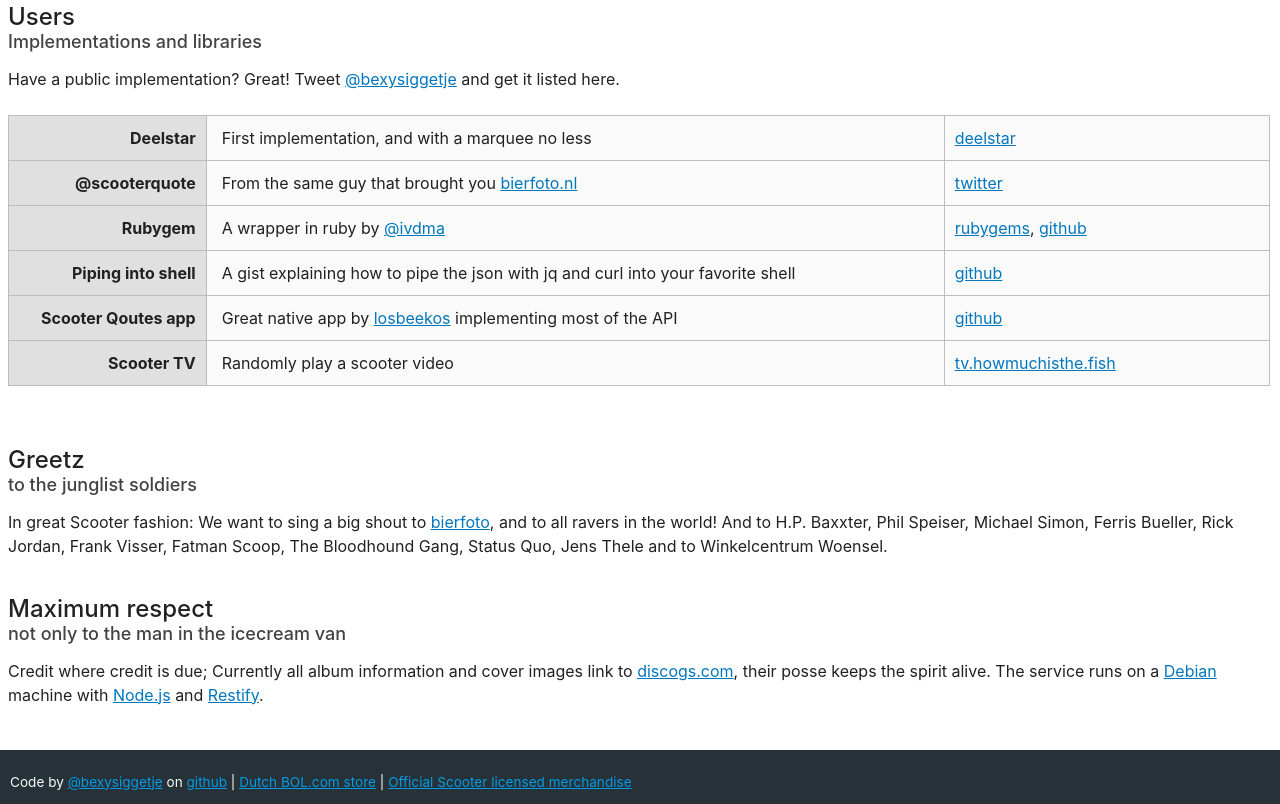
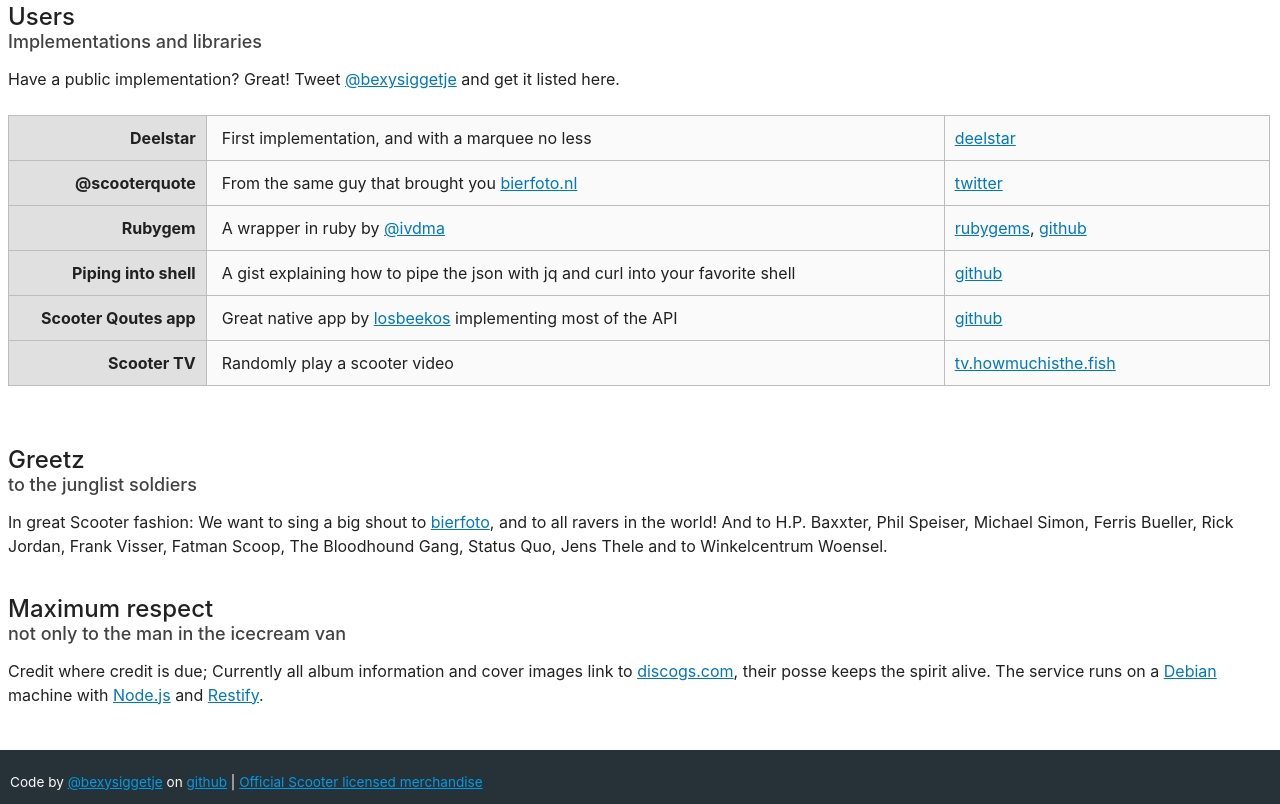
Before and after one commit to theimpossibleastronaut/howmuchisthe.fish, a plain HTML site: page htdocs/index.html in a window 1280 px wide. Shown: the part 1503-2307 px from the top of the page. Drawn offline with Linux system fonts and the light colour scheme; no server answers.

Commit message:
Remove storefront

```diff
--- a/htdocs/index.html
+++ b/htdocs/index.html
@@ -247,7 +247,6 @@
         <div class="clear padding-bottom"></div>
         <footer>
             Code by <a href="https://twitter.com/bexysiggetje" target="_blank">@bexysiggetje</a> on <a href="https://github.com/theimpossibleastronaut/howmuchisthe.fish" target="_blank">github</a>
-             | <a href="https://winkel.bol.com/winkel/howmuchisthe_fish" target="_blank">Dutch BOL.com store</a>
              | <a href="http://scooter.bravado.de/" target="_blank">Official Scooter licensed merchandise</a>
         </footer>
     </body>
```
